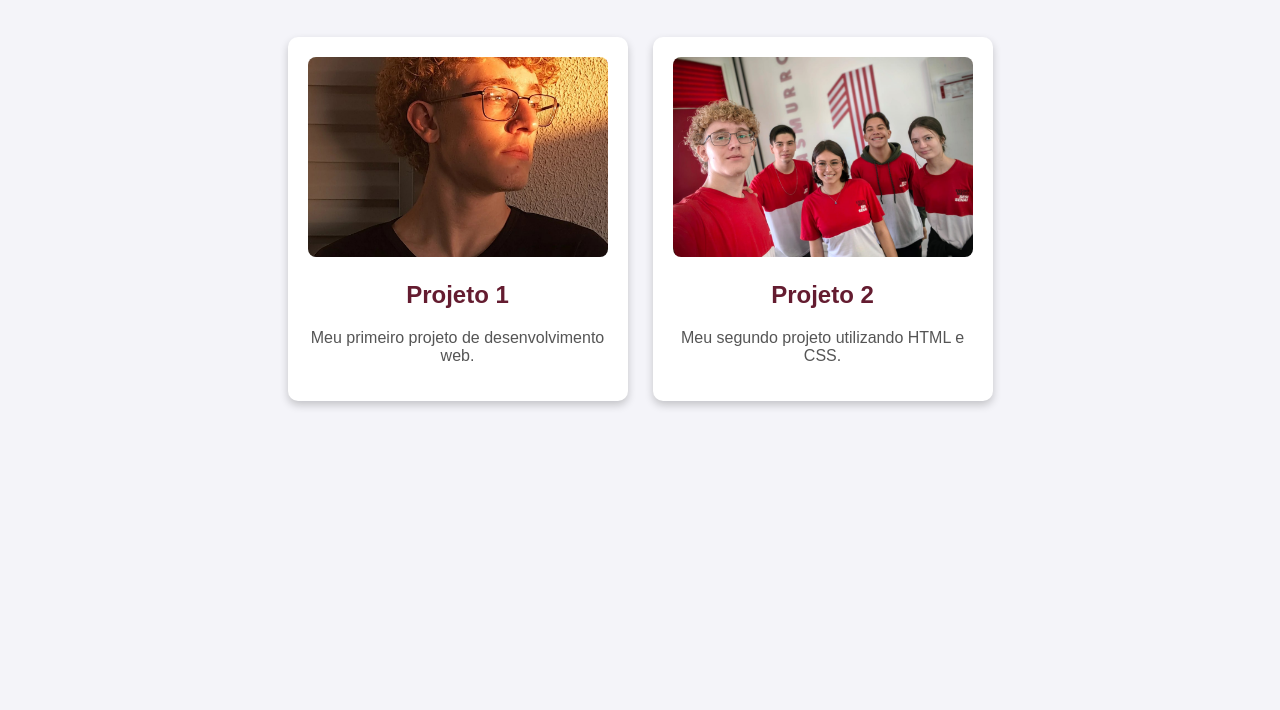
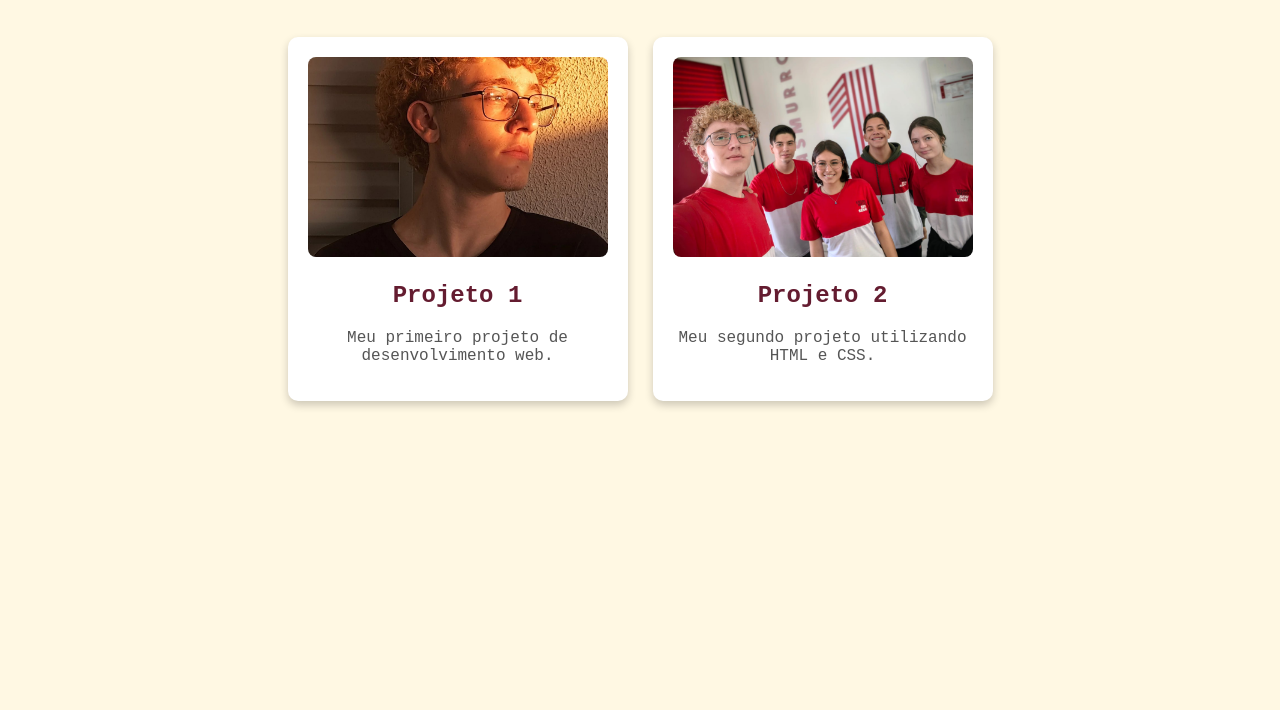
Before and after one commit to m3llito/galeria-projetos, a plain HTML site: page index.html in a window 1280 px wide. Shown: the part 90-800 px from the top of the page. Drawn offline with Linux system fonts and the light colour scheme.

Commit message:
muda cor do fundo e fontes de texto

```diff
--- a/style.css
+++ b/style.css
@@ -1,6 +1,8 @@
+@import url('https://fonts.googleapis.com/css2?family=DM+Mono:wght@400;500&family=Space+Grotesk:wght@400;500;600;700&display=swap');
+
 body {
-    font-family: Arial, sans-serif;
-    background-color: #f4f4f9;
+    font-family: monospace, sans-serif;
+    background-color: #fff8e3;
     margin: 0;
     text-align: center;
 }
```
